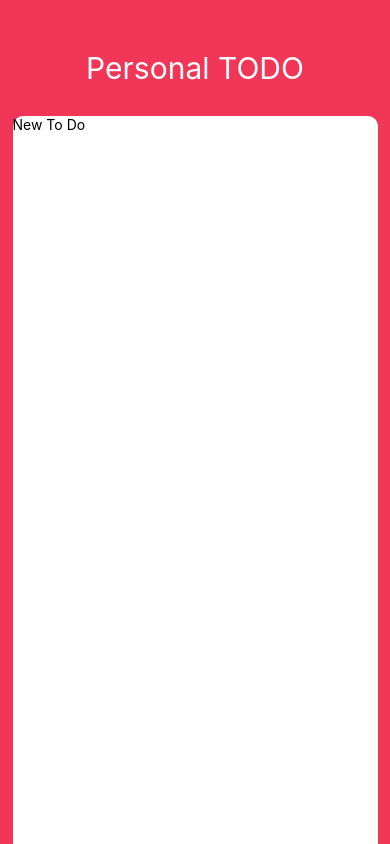
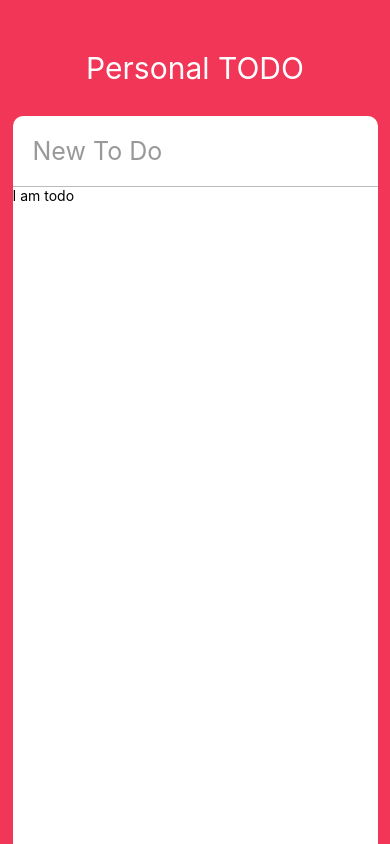
Before and after one commit to gabrieljo/react_todo, a React Native app: screen / in a window 390 px wide. Built offline with nearby package versions, Linux system fonts and the light colour scheme.

Commit message:
card-ui, todolist component

```diff
--- a/App.js
+++ b/App.js
@@ -12,22 +12,44 @@
   StatusBar,
   TextInput,
   Dimensions,
+  ScrollView,
   Platform
 } from "react-native";
+import ToDo from "./src/components/ToDo";
+
 const { height, width } = Dimensions.get("window");
 
 class App extends Component {
+  state = {
+    newTodo: ""
+  };
   render() {
     return (
       <View style={styles.container}>
         <StatusBar barStyle="light-content" />
         <Text style={styles.title}>Personal TODO</Text>
         <View style={styles.card}>
-          <TextInput style={styles.input} placeholder={"New To Do"} />
+          <TextInput
+            style={styles.input}
+            placeholder={"New To Do"}
+            onChangeText={this._crontrolNewToDo.bind(this)}
+            placeholderTextColor={"#999"}
+            returnKeyType={"done"}
+            autoCorrect={false}
+          />
+          <ScrollView>
+            <ToDo />
+          </ScrollView>
         </View>
       </View>
     );
   }
+
+  _crontrolNewToDo = text => {
+    this.setState({
+      newToDo: text
+    });
+  };
 }
 
 const styles = StyleSheet.create({
@@ -64,6 +86,13 @@
         elevation: 3
       }
     })
+  },
+
+  input: {
+    padding: 20,
+    borderBottomColor: "#bbb",
+    borderBottomWidth: 1,
+    fontSize: 25
   }
 });
 
--- /dev/null
+++ b/src/components/ToDo.js
@@ -0,0 +1,14 @@
+import React, { Component } from "react";
+import { View, Text, TouchableOpacity, StyleSheet } from "react-native";
+
+class ToDo extends Component {
+  render() {
+    return (
+      <View>
+        <Text>I am todo</Text>
+      </View>
+    );
+  }
+}
+
+export default ToDo;
```
